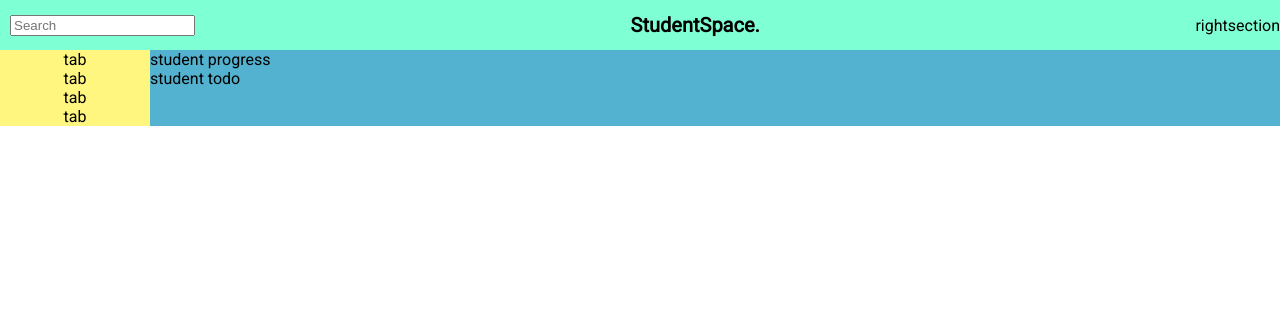
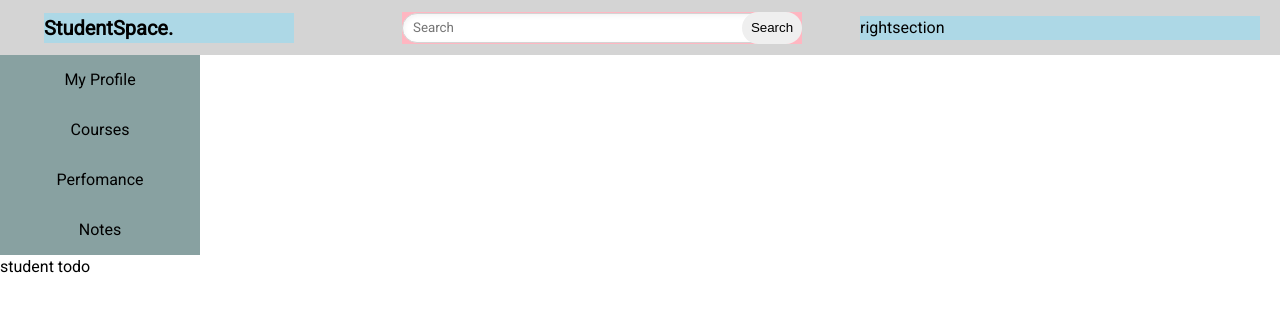
Before and after one commit to aswin-haridas/StudentSpace, a plain HTML site: page home.html in a window 1280 px wide. Drawn offline with Linux system fonts and the light colour scheme.

Commit message:
Add files via upload

```diff
--- a/home.html
+++ b/home.html
@@ -1,46 +1,45 @@
 <!DOCTYPE html>
 <html>
-
   <head>
     <title>StudentSpace</title>
     <link rel="stylesheet" href="styles/style.css" />
     <link rel="preconnect" href="https://fonts.googleapis.com" />
     <link rel="preconnect" href="https://fonts.gstatic.com" crossorigin />
-  <link href="https://fonts.googleapis.com/css2?family=Roboto:wght@300;400&display=swap" rel="stylesheet" />
+    <link
+      href="https://fonts.googleapis.com/css2?family=Roboto:wght@300;400&display=swap"
+      rel="stylesheet"
+    />
   </head>
-
   <body>
     <div class="StudentSpace">
       <div class="header">
-      <div class="left-section">
-        <input type="text" placeholder="Search" />
+        <div class="left-section">StudentSpace.</div>
+        <div class="middle-section">
+          <input class="search-bar" type="text" placeholder="Search" />
+          <button class="search-button">Search</button>
         </div>
-      <div class="middle-section">
-        StudentSpace.</div>
-      <div class="right-section">
-        rightsection</div>
+        <div class="right-section">rightsection</div>
       </div>
       <div class="main-section">
         <div class="sidebar">
           <div class="sidebar-tabs">
-          <p>tab</p>
+            <p>My Profile</p>
           </div>
           <div class="sidebar-tabs">
-          <p>tab</p>
+            <p>Courses</p>
           </div>
           <div class="sidebar-tabs">
-          <p>tab</p>
+            <p>Perfomance</p>
           </div>
           <div class="sidebar-tabs">
-          <p>tab</p>
+            <p>Notes</p>
           </div>
         </div>
         <div class="student-main">
-        <div class="student-progress">student progress</div>
+          <div class="student-progress"></div>
           <div class="student-todo">student todo</div>
         </div>
       </div>
     </div>
-
-
+  </body>
 </html>
--- a/styles/style.css
+++ b/styles/style.css
@@ -1,44 +1,92 @@
-p {
-  margin-top: 0;
-  margin-bottom: 0;
+/* Reset styles */
+* {
+  margin: 0;
+  padding: 0;
+  box-sizing: border-box;
 }
 
+/* Global styles */
 body {
+  font-family: "Roboto", Arial, sans-serif;
+  font-weight: 400;
+  line-height: 1.5;
+}
+
+p {
   margin: 0;
-  font-family: "Roboto", sans-serif;
+  padding: 10px;
+}
+/* Layout styles */
+.StudentSpace {
+  display: flex;
+  flex-direction: column;
+  height: 100vh;
 }
 
 .header {
-  height: 50px;
   display: flex;
+  align-items: center;
   justify-content: space-between;
-  align-items: center;
-  background-color: aquamarine;
+  background-color: rgb(212, 212, 212);
+  height: 55px;
+  padding: 0 20px;
 }
 
 .left-section {
-  margin-left: 10px;
+  font-weight: 800;
+  font-size: 20px;
+  background-color: lightblue;
+  width: 250px;
+  margin-right: 50px;
+  display: flex;
+  align-items: center;
+  margin-left: 24px;
 }
 
 .middle-section {
-  font-weight: 800;
-  font-size: 20px;
+  flex: 1;
+  max-width: 400px;
+  background-color: lightpink;
+  display: flex;
+  align-items: center;
 }
 
-.main-section {
-  display: flex;
-  flex-direction: row;
-  background-color: #52b2cf;
+.right-section {
+  background-color: lightblue;
+  width: 400px;
 }
 
-.sidebar {
-  width: 150px;
+.search-bar {
+  flex: 1;
+  height: 30px;
+  padding-left: 10px;
+  border-width: 1px;
+  border-style: solid;
+  border-color: rgb(212, 212, 212);
+  border-radius: 70px;
+  box-shadow: inset 1px 2px 5px rgba(0, 0, 0, 0.05);
+}
+
+.search-bar::placeholder {
+  font-family: "Roboto", Arial;
+}
+
+.search-button {
+  height: 32px;
+  width: 60px;
+  border-radius: 60px;
+  border-width: 0px;
+  margin-left: -30px;
+}
+
+.sidebar{
+  background-color: rgb(136, 161, 161);
+  width: 200px;
   display: flex;
   flex-direction: column;
   align-items: center;
-  background-color: rgb(255, 246, 127);
 }
 
-.sidebar-tabs {
-
+.sidebar-tabs{
+  padding: 3px;
 }
```
Also changed, not shown: login.html (+1 -27 lines). Lines whose indentation alone changed are shown as unchanged.
